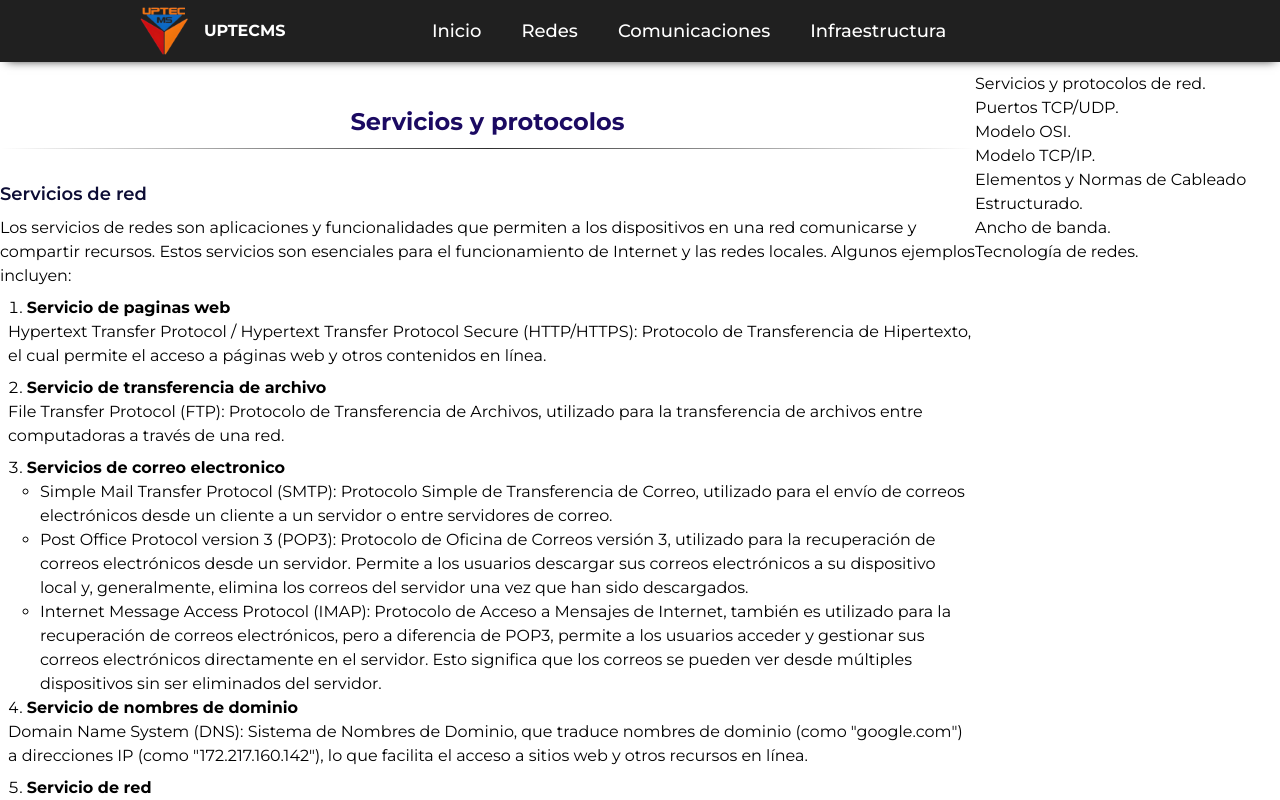
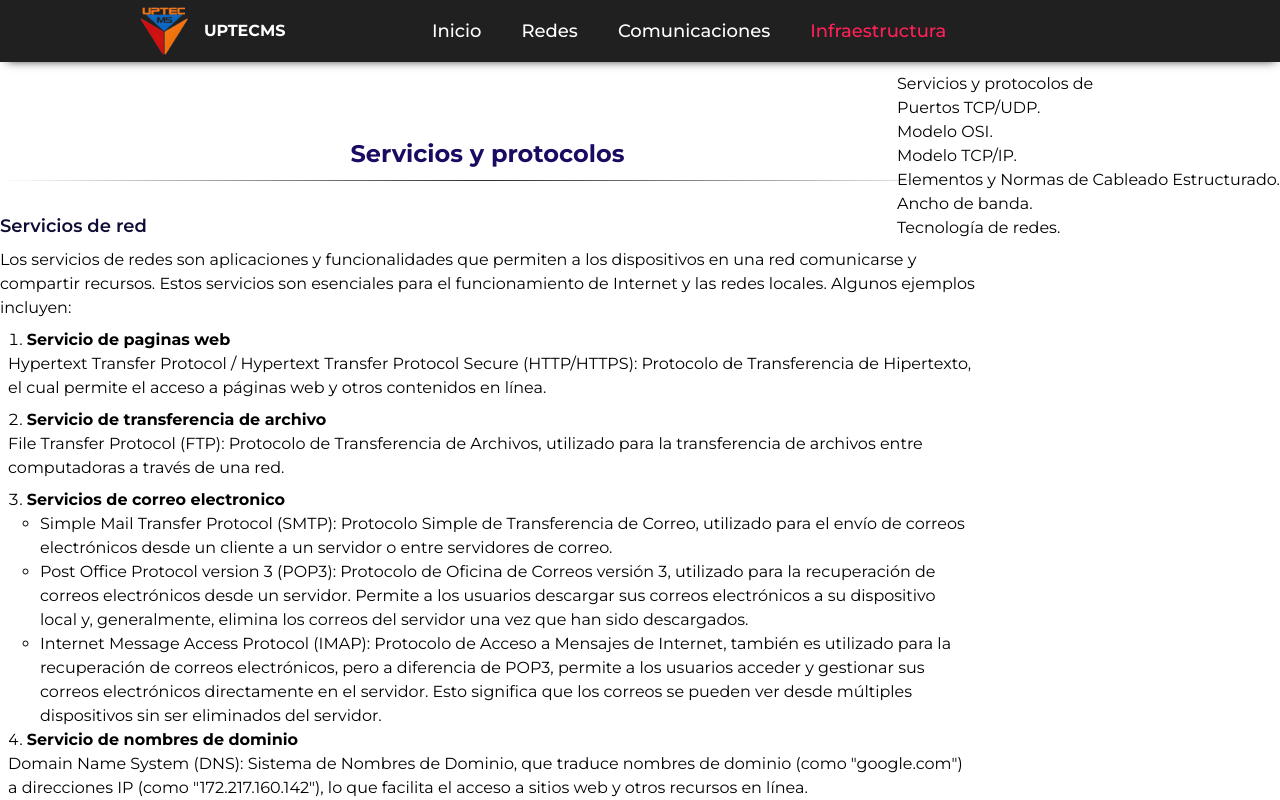
Before and after one commit to 30Bkr/NVPortafolio, a Next.js app: page /infraestructura in a window 1280 px wide. Shown: the top 800 px of the page. Built offline with nearby package versions, Linux system fonts and the light colour scheme; a web font is replaced by a local one.

Commit message:
agregamos links

```diff
--- a/src/app/infraestructura/page.jsx
+++ b/src/app/infraestructura/page.jsx
@@ -1,12 +1,18 @@
+'use client'
 import React from 'react'
 import styles from '../page.module.css'
 import Image from 'next/image';
+import Link from 'next/link';
+import { usePathname } from 'next/navigation';
 export default function Page() {
+  const pathname = usePathname()
+  console.log(pathname);
+
   return (
     <div className={`py-18 ${styles.contenedor} w-full grid grid-cols-4`}>
-      <div className={`col-span-3 ${styles.blog}`} id='contenido'>
+      <div className={`col-span-3 ${styles.blog} relative`} id='contenido'>
 
-        <div id='Servicios' className='mt-8'>
+        <div id='Servicios' className='pt-16'>
           <h2>Servicios y protocolos</h2>
           <div className="w-full p-[0.5px] bg-gradient-to-r from-transparent via-foreground/90 to-transparent mb-8"/>
 
@@ -105,7 +111,7 @@ export default function Page() {
         </div>
 
 
-        <div id='puertos' className='mt-8'>
+        <div id='puertos' className='pt-16'>
           <h2>Puertos TCP / UDP</h2>
           <div className="w-full p-[0.5px] bg-gradient-to-r from-transparent via-foreground/90 to-transparent mb-8"/>
 
@@ -145,7 +151,7 @@ export default function Page() {
           />
         </div>
 
-        <div id='OSI'>
+        <div id='OSI' className='pt-16'>
           <h2>Modelo OSI</h2>
         <div className="w-full p-[0.5px] bg-gradient-to-r from-transparent via-foreground/90 to-transparent mb-8"/>
 
@@ -246,7 +252,7 @@ export default function Page() {
 
         <div className="w-full p-[0.5px] bg-gradient-to-r from-transparent via-foreground/90 to-transparent mb-8"/>
 
-        <div id='TCP'>
+        <div id='TCP' className='pt-16'>
           <h2>Modelo TCP/IP</h2>
           <p>El modelo TCP/IP (Transmission Control Protocol/Internet Protocol) es un conjunto de protocolos de comunicación que se utiliza para interconectar dispositivos en redes, incluyendo Internet. A diferencia del modelo OSI, que tiene siete capas, el modelo TCP/IP se compone de cuatro capas principales. A continuación se presenta un resumen de cada capa:</p>
           <ul className='list-decimal list-inside'>
@@ -296,7 +302,7 @@ export default function Page() {
         <div className="w-full p-[0.5px] bg-gradient-to-r from-transparent via-foreground/90 to-transparent mb-8"/>
 
 
-        <div id='cableado'>
+        <div id='cableado' className='pt-16'>
           <h2>Elementos y Normas de Cableado estructurado</h2>
           <p>El cableado estructurado es un sistema de cableado genérico y organizado que permite la transmisión de señales de voz, datos y vídeo en un edificio o campus. Su objetivo es proporcionar una infraestructura de red flexible, escalable y confiable que pueda soportar diversas aplicaciones y tecnologías.</p>
           <h3>Elemntos del cableado estructurado</h3>
@@ -410,7 +416,7 @@ export default function Page() {
 
         <div className="w-full p-[0.5px] bg-gradient-to-r from-transparent via-foreground/90 to-transparent mb-8"/>
 
-        <div id='banda'>
+        <div id='banda' className='pt-16'>
           <h2>Ancho de banda</h2>
           <p>{`El ancho de banda, en términos de redes, se refiere a la capacidad máxima de una conexión de red para transmitir datos en un período de tiempo determinado. Se mide en bits por segundo (bps) y sus múltiplos, como kilobits por segundo (kbps), megabits por segundo (Mbps) o gigabits por segundo (Gbps).
           Una forma común de entender el ancho de banda es compararlo con una tubería de agua. Una tubería más ancha puede transportar más agua al mismo tiempo, de la misma  manera que un mayor ancho de banda permite transmitir más datos simultáneamente.
@@ -516,7 +522,7 @@ export default function Page() {
             </ul>
         </div>
         <div className="w-full p-[0.5px] bg-gradient-to-r from-transparent via-foreground/90 to-transparent mb-8"/>
-        <div id='redes'>
+        <div id='redes' className='pt-16'>
           <h2>Tecnologías de redes</h2>
           <p>Las tecnologías de redes son el conjunto de hardware y software que permiten a los dispositivos comunicarse e intercambiar datos entre sí. Estas tecnologías abarcan una amplia gama de métodos y protocolos, desde las conexiones por cable tradicionales hasta las redes inalámbricas más modernas.</p>
           <p>Podemos compararlas de la siguiente manera:</p>
@@ -616,29 +622,49 @@ export default function Page() {
 
       </div>
 
-      <div id='side-bar' className='col-span-1'>
+      <div id='side-bar' className='col-span-1 fixed right-0'>
         <ul>
-          <li>
-            Servicios y protocolos de red.
-          </li>
+          <Link href={'/infraestructura/#Servicios'}>
+            <li>
+              Servicios y protocolos de
+            </li>
+          </Link>
+          <Link href={'/infraestructura/#puertos'}>
           <li>
             Puertos TCP/UDP.
           </li>
+          </Link>
+
+          <Link href={'/infraestructura/#OSI'}>
           <li>
             Modelo OSI.
           </li>
+          </Link>
+
+          <Link href={'/infraestructura/#TCP'}>
           <li>
             Modelo TCP/IP.
           </li>
+          </Link>
+
+          <Link href={'/infraestructura/#cableado'}>
           <li>
             Elementos y Normas de Cableado Estructurado.
           </li>
+          </Link>
+
+          <Link href={'/infraestructura/#banda'}>
           <li>
             Ancho de banda.
           </li>
+          </Link>
+
+          <Link href={'/infraestructura/#redes'}>
           <li>
             Tecnología de redes.
           </li>
+          </Link>
+
         </ul>
       </div>
     </div>
--- a/src/components/header/Header.jsx
+++ b/src/components/header/Header.jsx
@@ -1,9 +1,14 @@
+'use client'
 import React from 'react'
 import styles from './Header.module.css'
 import Image from 'next/image'
 import Perfil from '../perfil/Perfil'
+import { usePathname } from 'next/navigation'
+import Link from 'next/link'
 
 const Header = () => {
+    const pathname = usePathname()
+
   return (
 
       <div className={`flex items-center ${styles.header}`}>
@@ -17,18 +22,29 @@ const Header = () => {
           <p className='text-center ml-4 font-bold'>UPTECMS</p>
         </div>
         <ul className='flex'>
+          <Link href={'/'} className={`${pathname  === '/' ? 'text-rose-500' : ''}`}>
             <li className='mx-5'>
-            <button className={`cursor-pointer  hover:text-rose-500  font-medium text-[18px] ${styles.font}`}>Inicio</button>
+              <button className='cursor-pointer  hover:text-rose-500  font-medium text-[18px]'>Inicio</button>
             </li>
+          </Link>
+
+          <Link href={'/redes'} className={`${pathname  === '/redes' ? 'text-rose-500' : ''}`}>
             <li className='mx-5 cursor-pointer'>
               <button className='cursor-pointer  hover:text-rose-500  font-medium text-[18px]'>Redes</button>
             </li>
+          </Link>
+
+          <Link href={'/comunicaciones'} className={`${pathname  === '/comunicaciones' ? 'text-rose-500' : ''}`}>
             <li className='mx-5 cursor-pointer'>
               <button className='cursor-pointer  hover:text-rose-500  font-medium text-[18px]'>Comunicaciones</button>
             </li>
+          </Link>
+          <Link href={'/infraestructura'} className={`${pathname  === '/infraestructura' ? 'text-rose-500' : ''}`}>
             <li className='mx-5 cursor-pointer'>
               <button className='cursor-pointer  hover:text-rose-500  font-medium text-[18px]'>Infraestructura</button>
             </li>
+          </Link>
+
         </ul>
       </div>
     // <div className={`grid grid-flow-col grid-rows-3 h-44 text-slate-800 bg-slate-100 ${styles.font}` }>
--- a/src/components/perfil/Perfil.jsx
+++ b/src/components/perfil/Perfil.jsx
@@ -7,6 +7,7 @@ const Perfil = ({ name, image}) => {
           <div className='w-auto flex mx-4 flex-col items-center font-semibold text-[20px] text-slate-600 hover:text-rose-500'>
             <div className='w-31 h-31 relative'>
               <Image
+                id={name}
                 src={image}
                 fill
                 alt={name}
```
Lines whose indentation alone changed are shown as unchanged.
